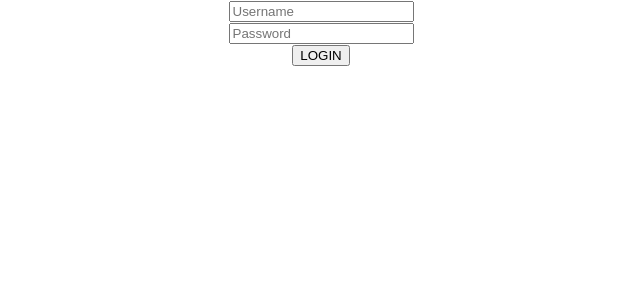
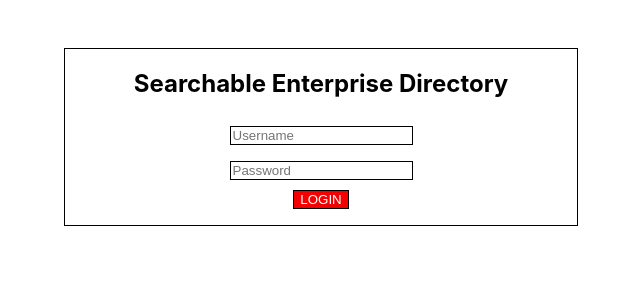
Before and after one commit to Pete-Hall/tldp-directory, a React (Create React App) app: page / in a window 1280 px wide. Shown: the top 300 px of the page, without its empty margins (319-959 px from the left). Built offline with nearby package versions, Linux system fonts and the light colour scheme.

Commit message:
Added some styling

```diff
--- a/src/App.css
+++ b/src/App.css
@@ -36,3 +36,22 @@
     transform: rotate(360deg);
   }
 }
+
+button {
+  background-color: #f50002;
+  color: white;
+  border: 1px solid black;
+  margin-bottom: 1rem;
+}
+
+input {
+  border: 1px solid black;
+  margin: 0.5rem 0.5rem 0.5rem 0.5rem;
+}
+
+.loginBox {
+  border: 1px solid black;
+  margin:auto;
+  width: 40%;
+  margin-top: 3rem;
+}
--- a/src/components/Login.jsx
+++ b/src/components/Login.jsx
@@ -48,7 +48,8 @@ function Login() {
     }
 
     return (
-        <div>
+        <div className='loginBox'>
+            <h2>Searchable Enterprise Directory</h2>
             <input type="text" placeholder='Username' onChange={handleUsername}/>
             <br/>
             <input type="text" placeholder='Password' onChange={handlePassword}/>
```
